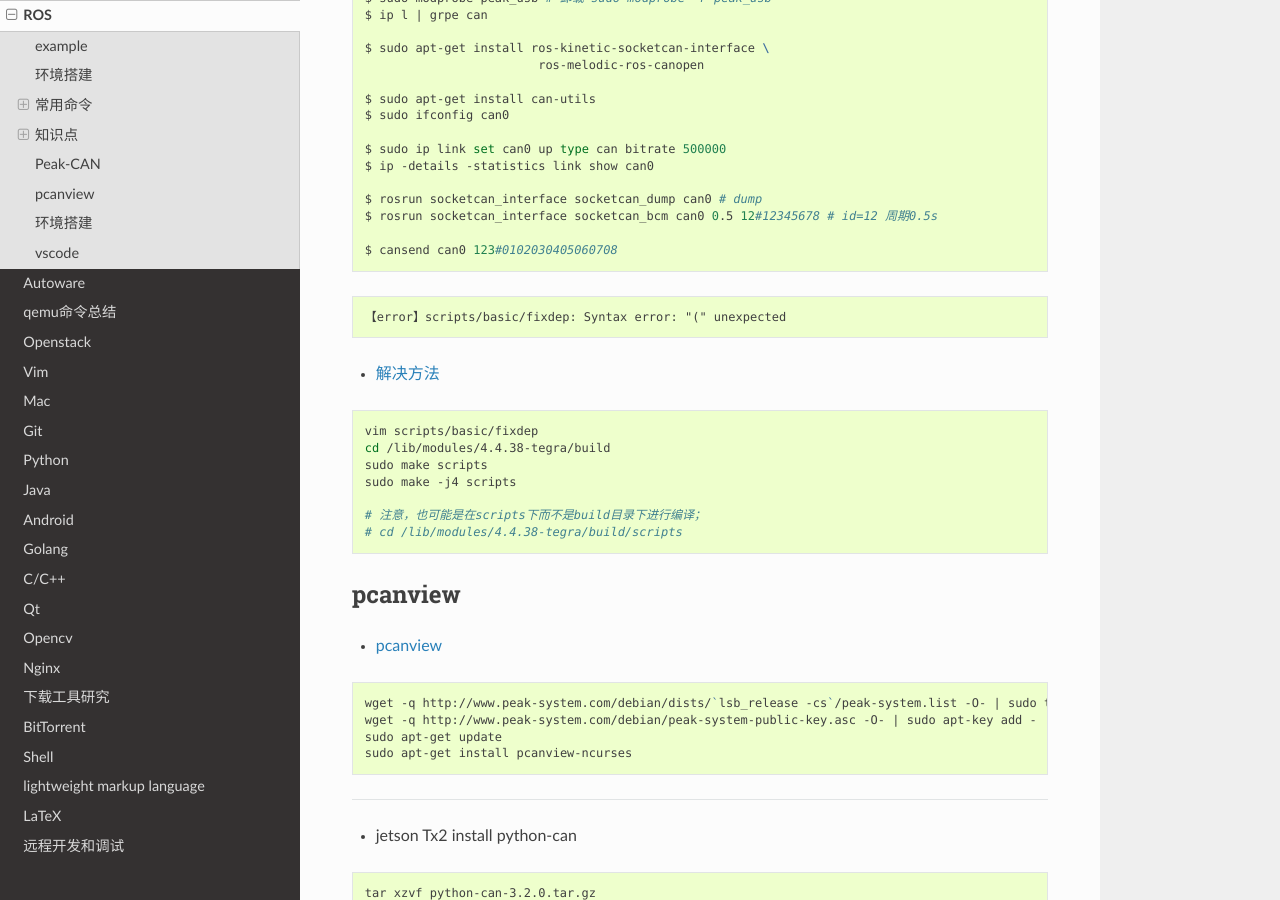
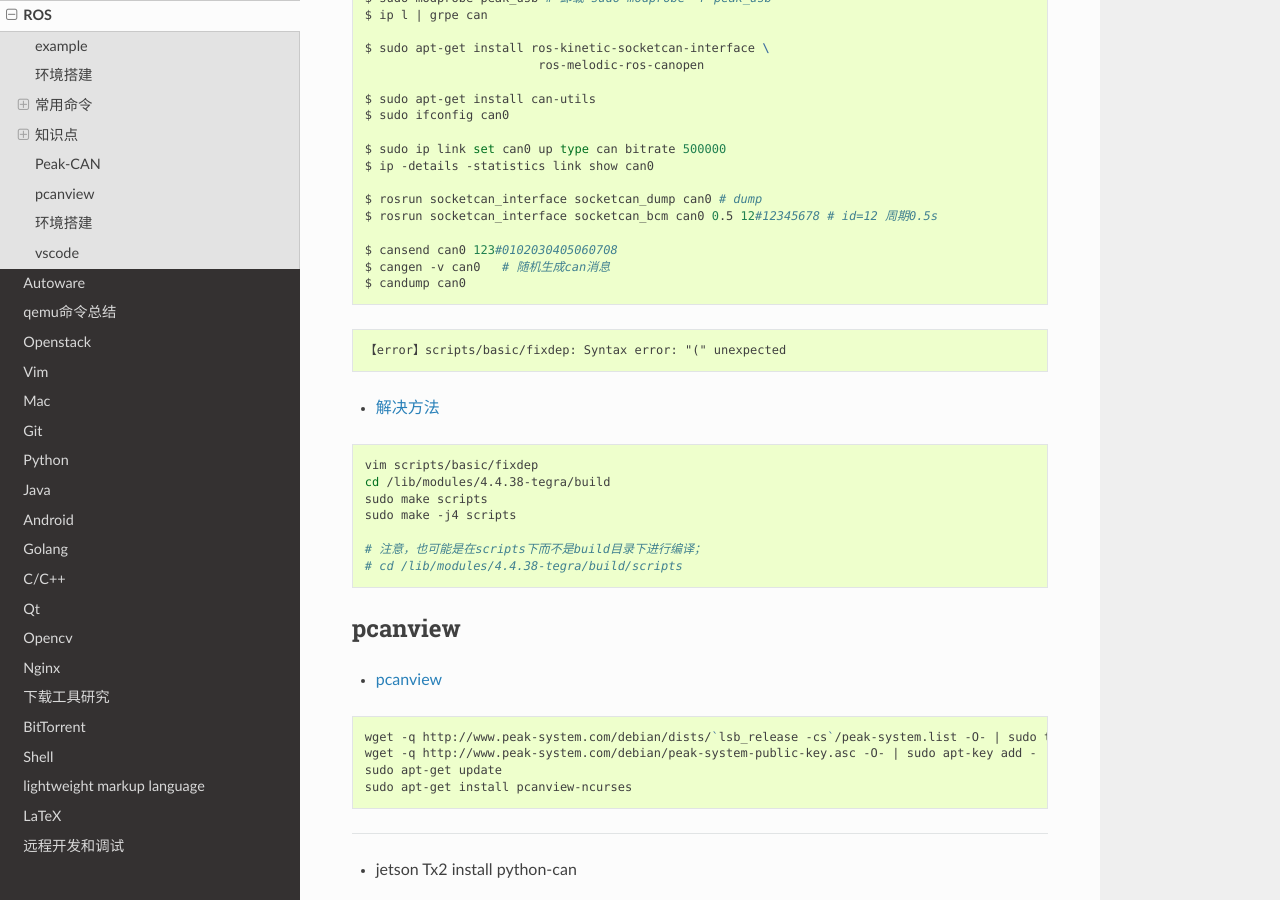
Before and after one commit to my-rds-store/my_space, a Sphinx documentation site: the page built from source/ros/index.rst, in a window 1280 px wide and 900 px high, scrolled down 6994 px. Built offline with Sphinx 7.4.7 and the Read the Docs theme 2.0.0, drawn with Linux system fonts in a browser that asks for light colours.

Commit message:
update ...

```diff
--- a/source/ros/index.rst
+++ b/source/ros/index.rst
@@ -406,7 +406,8 @@ Peak-CAN
        $ rosrun socketcan_interface socketcan_bcm can0 0.5 12#12345678 # id=12 周期0.5s
 
        $ cansend can0 123#0102030405060708
-
+       $ cangen -v can0   # 随机生成can消息
+       $ candump can0
 
 
 ::
```
